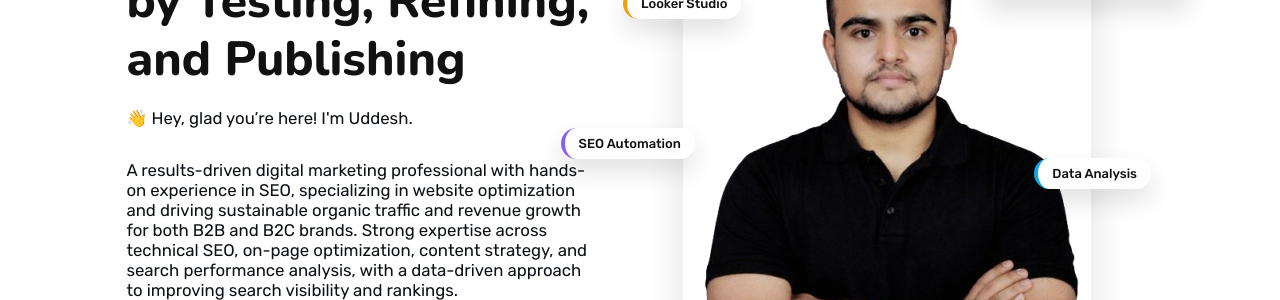
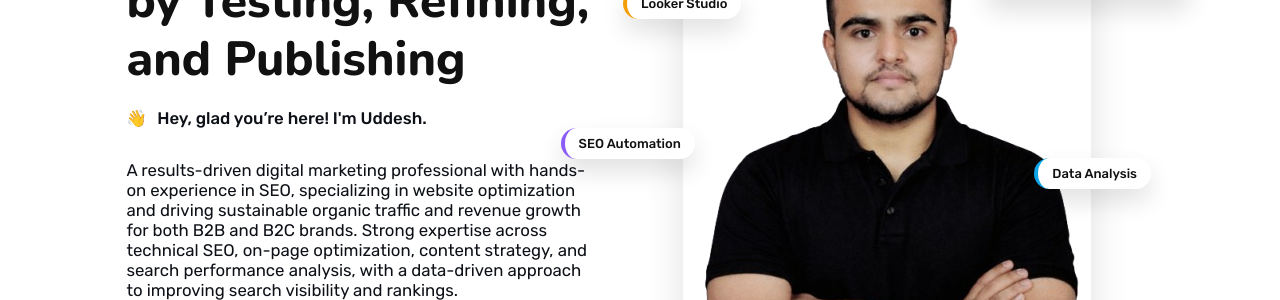
Before and after one commit to uddeshbommawar/uddeshbommawar.github.io, a Jekyll site: the page built from index.md, in a window 1280 px wide. Shown: the part 180-480 px from the top of the page. Built offline with Jekyll 4.4.1, drawn with Linux system fonts in a browser that asks for light colours.

Commit message:
Update main.css

```diff
--- a/assets/css/main.css
+++ b/assets/css/main.css
@@ -202,6 +202,38 @@ h1, h2, h3, h4, h5, h6 {
   border-left: 4px solid #52c41a;
 }
 /* ================================
+   Welcome Note (Hero Intro)
+   ================================ */
+
+.welcome-note {
+  font-family: "Rubik", sans-serif;
+  font-size: 0.95rem;
+  font-weight: 500;
+  color: #444;
+  margin-bottom: 14px;
+}
+/* ================================
+   Waving Hand Animation
+   ================================ */
+
+.wave-emoji {
+  display: inline-block;
+  margin-right: 6px;
+  transform-origin: 70% 70%;
+  animation: wave 2.5s ease-in-out infinite;
+}
+
+@keyframes wave {
+  0% { transform: rotate(0deg); }
+  10% { transform: rotate(14deg); }
+  20% { transform: rotate(-8deg); }
+  30% { transform: rotate(14deg); }
+  40% { transform: rotate(-4deg); }
+  50% { transform: rotate(10deg); }
+  60% { transform: rotate(0deg); }
+  100% { transform: rotate(0deg); }
+}
+/* ================================
    Profile Image – Premium Hover
    ================================ */
 
```
